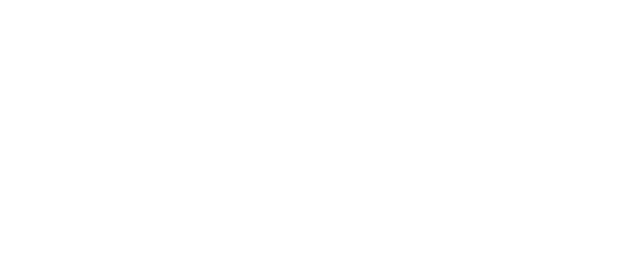
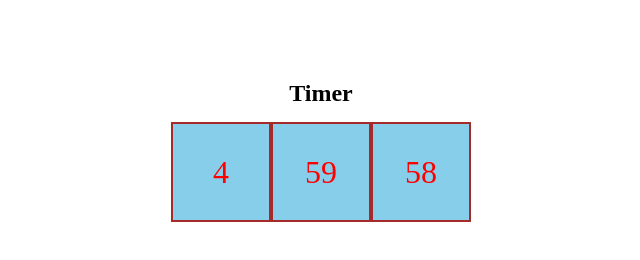
Before and after one commit to JAHIDHASAN05/Clock-Ecpsystem, a plain HTML site: page index.html in a window 1280 px wide. Shown: the whole page, without its empty margins (319-959 px from the left). Drawn offline with Linux system fonts and the light colour scheme.

Commit message:
static timer funtion

```diff
--- a/index.html
+++ b/index.html
@@ -10,7 +10,15 @@
 
 
 
+    <section style="margin-top: 5rem;" class="timer-watch">
 
+              <h1>Timer</h1>
+              <div class="timer-watch-container">
+                  <div id="hour-stop" class="container">0</div>
+              <div id="minutes-stop" class="container">0</div>
+              <div id="second-stop" class="container">0</div>
+              </div>
+          </section>
 
 
 <script src="logic/logic.js"></script>
--- a/logic/logic.js
+++ b/logic/logic.js
@@ -0,0 +1,40 @@
+const secondTimer= document.getElementById("second-stop")
+const hourStop= document.getElementById("hour-stop")
+const minutesTimer=document.getElementById("minutes-stop")
+
+let second= 2;
+let hour=5;
+let minutes=0;
+minutesTimer.innerText= minutes
+hourStop.innerText=hour;
+
+setInterval(()=>{
+      if(second>=0){
+        secondTimer.innerText=second;
+        second=second-1
+      }
+      else if(minutes!=0 || hour!=0 ){
+          secondTimer.innerText=59
+          second=second+59
+          if(minutes>0){
+              minutesTimer.innerText= minutes-1
+              minutes= minutes-1
+          }
+
+
+
+        }
+
+        if(minutes==0 && second==-1 && hour!==0 ) {
+            hourStop.innerText=hour-1
+            hour=hour-1
+            minutesTimer.innerText= 59
+            minutes=minutes+60
+          }
+        if(minutes<0 && second<0 && hour!=0) {
+            hourStop.innerText=hour-1
+            hour=hour-1
+          }
+
+
+},1000)
--- a/style/style.css
+++ b/style/style.css
@@ -3,3 +3,32 @@
     padding: 0;
     box-sizing: border-box;
 }
+
+
+.section{
+    display: flex;
+    gap:4;
+
+    display: flex; justify-content:center; align-items: center; height: 10vh;
+}
+.container{
+    height: 100px;
+    width: 100px;
+    border: 2px solid brown;
+    background-color: skyblue;
+    display: flex;
+    justify-content: center;
+    align-items: center;
+    font-size: 2rem;
+    color: red;
+    margin-top: 15px;
+}
+.timer-watch{
+    display: flex;
+    flex-direction: column;
+    align-items: center;
+    justify-content: center;
+}
+.timer-watch-container{
+    display: flex;
+}
```
